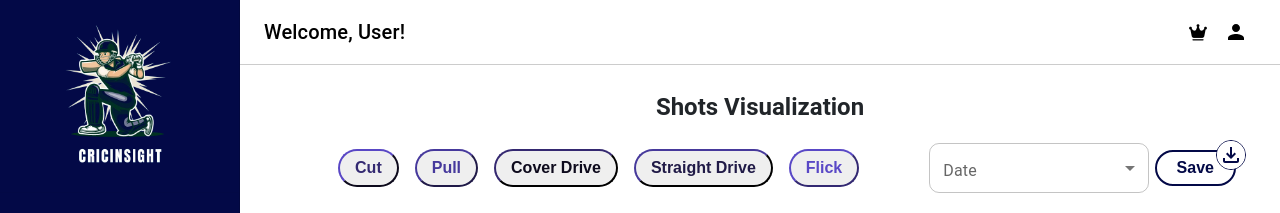
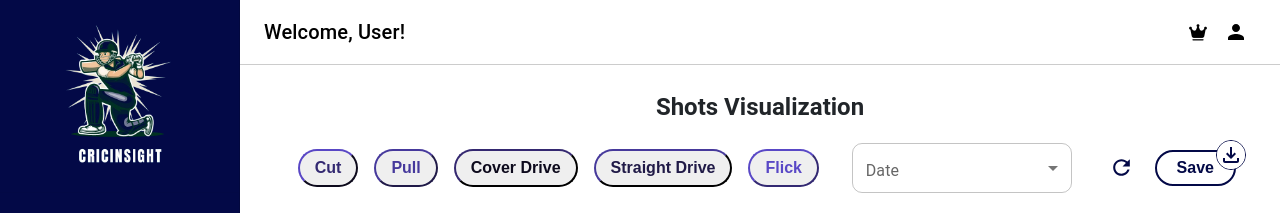
Before and after one commit to Daoud-Hussain/CricInsight, a React (Vite) app in the folder frontend/: page /dashboard/visualization in a window 1280 px wide. Shown: the top 213 px of the page. Built offline with nearby package versions, Linux system fonts and the light colour scheme; no server answers; sample sign-in values are in the browser's storage.

Commit message:
feat: add reload button

```diff
--- a/frontend/src/components/Visualization.jsx
+++ b/frontend/src/components/Visualization.jsx
@@ -6,6 +6,7 @@ import CustomButton from "./CustomButton";
 import FileDownloadOutlinedIcon from '@mui/icons-material/FileDownloadOutlined';
 import { ToastContainer, toast } from "react-toastify";
 import "react-toastify/dist/ReactToastify.css";
+import RefreshIcon from '@mui/icons-material/Refresh';
 
 
 const data = [
@@ -95,6 +96,11 @@ const Visualization = () => {
     );
   };
 
+  const reloadData = () => {
+    window.location.reload();
+  console.log("Data reloaded");
+};
+
   return (
     <Box
       sx={{
@@ -113,8 +119,8 @@ const Visualization = () => {
         Shots Visualization
       </Typography>
 
-      <Grid container spacing={2} justifyContent="center" alignItems="center" sx={{ marginBottom: "20px" }}>
-        <Grid item xs={12} md={8} sx={{ textAlign: "center" }}>
+      <Grid container spacing={2} justifyContent="center" alignItems="center" sx={{ marginBottom: "20px"}}>
+        <Grid item xs={12} md={7} sx={{ textAlign: "center" }}>
           <Grid container spacing={2} justifyContent="center">
             {data.map((shot) => (
               <Grid item key={shot.name}>
@@ -135,7 +141,7 @@ const Visualization = () => {
           </Grid>
         </Grid>
 
-        <Grid item xs={12} md={2} sx={{ textAlign: "center" }}>
+        <Grid item xs={12} md={3} sx={{ textAlign: "center"}}>
           <FormControl sx={{ minWidth: 220 }}>
             <InputLabel id="date-label">Date</InputLabel>
             <Select
@@ -171,12 +177,28 @@ const Visualization = () => {
 
 
         <Grid item xs={12} md={2}>
-          <Box display="flex" justifyContent="flex-end" width="100%">
+          <Box display="flex" justifyContent="flex-end" width="100%" gap={2}>
+            <RefreshIcon
+            onClick={reloadData}
+            sx={{
+              padding: "5px",
+              borderRadius: "50%",
+              width: 35,
+              height: 35,
+              cursor: "pointer",
+              color: '#030947',
+              "&:hover": {
+                backgroundColor: "rgba(0, 0, 0, 0.1)",
+              },
+            }}
+            />
+
             <CustomButton
               title="Save"
               onClick={saveShotsData}
               IconComponent={FileDownloadOutlinedIcon}
             />
+
           </Box>
         </Grid>
       </Grid>
```
